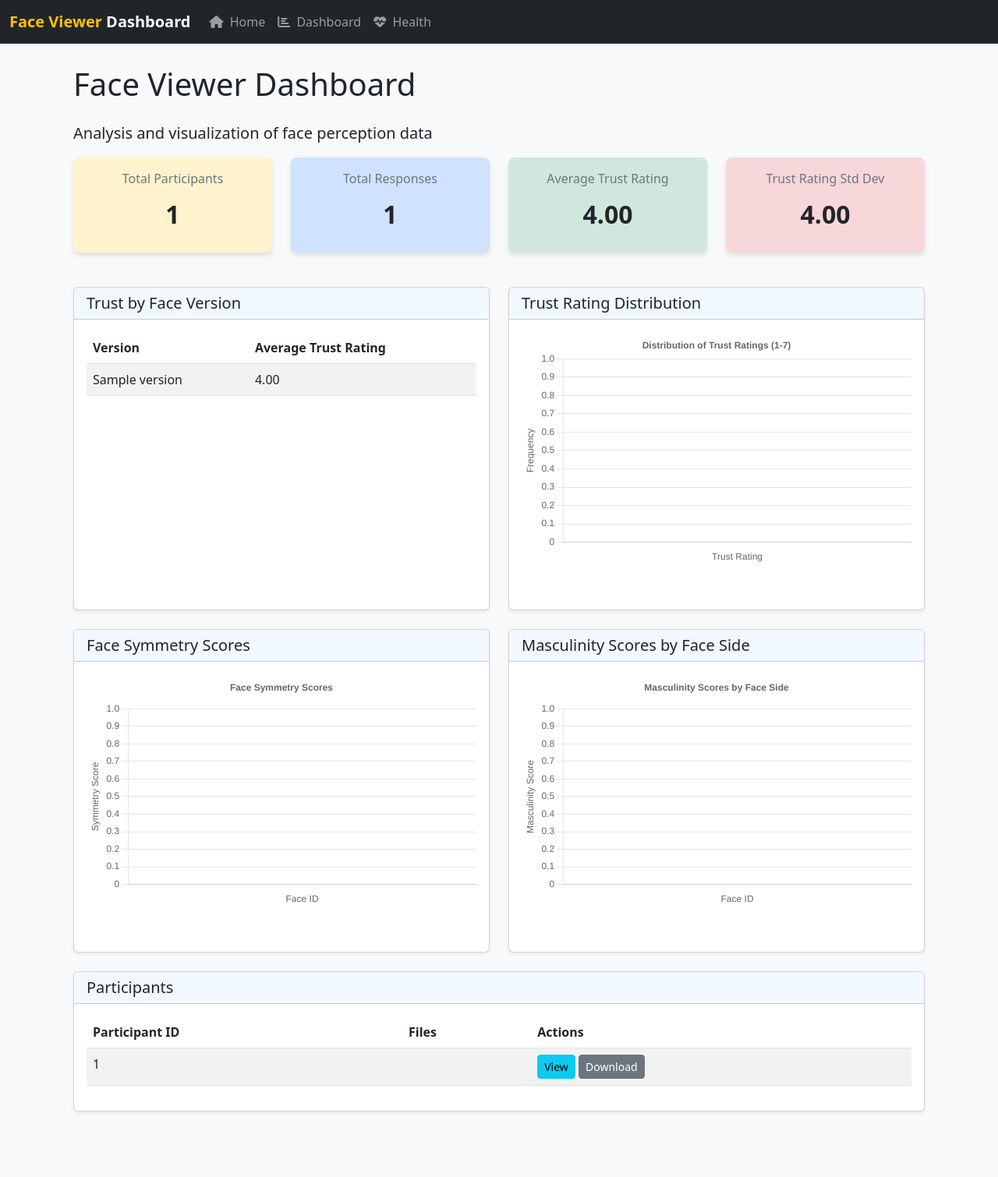
After one commit to VibeZero2/face-viewer-dashboard, a Flask app: template templates/dashboard_simple.html in a window 1280 px wide. The commit adds this page. Shown: the whole page at 78% size. Run offline with Flask 3, Linux system fonts and the light colour scheme; the template is opened without the code that fills it: most values are stand-ins (such as "Sample title", 1, 10 or a date in 2020); parts of the project's set-up code (start-up, migrations or seed data) failed here and were passed over.

Commit message:
Add dashboard functionality with visualizations for face analysis data

```diff
--- a/templates/base_simple.html
+++ b/templates/base_simple.html
@@ -43,6 +43,9 @@
                         <a class="nav-link" href="/"><i class="fas fa-home me-1"></i> Home</a>
                     </li>
                     <li class="nav-item">
+                        <a class="nav-link" href="/dashboard"><i class="fas fa-chart-bar me-1"></i> Dashboard</a>
+                    </li>
+                    <li class="nav-item">
                         <a class="nav-link" href="/health"><i class="fas fa-heartbeat me-1"></i> Health</a>
                     </li>
                 </ul>
--- /dev/null
+++ b/templates/dashboard_simple.html
@@ -0,0 +1,304 @@
+{% extends "base_simple.html" %}
+
+{% block title %}{{ title }} - Face Viewer Dashboard{% endblock %}
+
+{% block head %}
+<script src="https://cdn.jsdelivr.net/npm/chart.js@3.9.1/dist/chart.min.js"></script>
+<style>
+    .stat-card {
+        text-align: center;
+        padding: 15px;
+        border-radius: 8px;
+        margin-bottom: 20px;
+        box-shadow: 0 4px 6px rgba(0,0,0,0.1);
+    }
+    .stat-value {
+        font-size: 2rem;
+        font-weight: bold;
+        margin: 10px 0;
+    }
+    .stat-label {
+        font-size: 1rem;
+        color: #6c757d;
+    }
+    .bg-yellow {
+        background-color: #fff3cd;
+    }
+    .bg-blue {
+        background-color: #cfe2ff;
+    }
+    .bg-green {
+        background-color: #d1e7dd;
+    }
+    .bg-red {
+        background-color: #f8d7da;
+    }
+    .chart-container {
+        position: relative;
+        height: 300px;
+        margin-bottom: 20px;
+    }
+    .table-container {
+        max-height: 400px;
+        overflow-y: auto;
+    }
+</style>
+{% endblock %}
+
+{% block content %}
+<div class="container-fluid mt-4">
+    <div class="row">
+        <div class="col-12">
+            <h1 class="mb-4">Face Viewer Dashboard</h1>
+            <p class="lead">Analysis and visualization of face perception data</p>
+        </div>
+    </div>
+
+    <!-- Summary Statistics Cards -->
+    <div class="row mb-4">
+        <div class="col-md-3">
+            <div class="stat-card bg-yellow">
+                <div class="stat-label">Total Participants</div>
+                <div class="stat-value">{{ summary_stats.total_participants }}</div>
+            </div>
+        </div>
+        <div class="col-md-3">
+            <div class="stat-card bg-blue">
+                <div class="stat-label">Total Responses</div>
+                <div class="stat-value">{{ summary_stats.total_responses }}</div>
+            </div>
+        </div>
+        <div class="col-md-3">
+            <div class="stat-card bg-green">
+                <div class="stat-label">Average Trust Rating</div>
+                <div class="stat-value">{{ "%.2f"|format(summary_stats.avg_trust_rating) }}</div>
+            </div>
+        </div>
+        <div class="col-md-3">
+            <div class="stat-card bg-red">
+                <div class="stat-label">Trust Rating Std Dev</div>
+                <div class="stat-value">{{ "%.2f"|format(summary_stats.std_trust_rating) }}</div>
+            </div>
+        </div>
+    </div>
+
+    <!-- Trust by Face Version -->
+    <div class="row mb-4">
+        <div class="col-md-6">
+            <div class="card h-100">
+                <div class="card-header">
+                    <h5 class="mb-0">Trust by Face Version</h5>
+                </div>
+                <div class="card-body">
+                    <table class="table table-striped">
+                        <thead>
+                            <tr>
+                                <th>Version</th>
+                                <th>Average Trust Rating</th>
+                            </tr>
+                        </thead>
+                        <tbody>
+                            {% for version, rating in summary_stats.trust_by_version.items() %}
+                            <tr>
+                                <td>{{ version }}</td>
+                                <td>{{ "%.2f"|format(rating) }}</td>
+                            </tr>
+                            {% endfor %}
+                        </tbody>
+                    </table>
+                </div>
+            </div>
+        </div>
+        <div class="col-md-6">
+            <div class="card h-100">
+                <div class="card-header">
+                    <h5 class="mb-0">Trust Rating Distribution</h5>
+                </div>
+                <div class="card-body">
+                    <div class="chart-container">
+                        <canvas id="trustDistributionChart"></canvas>
+                    </div>
+                </div>
+            </div>
+        </div>
+    </div>
+
+    <!-- Face Analysis Charts -->
+    <div class="row mb-4">
+        <div class="col-md-6">
+            <div class="card h-100">
+                <div class="card-header">
+                    <h5 class="mb-0">Face Symmetry Scores</h5>
+                </div>
+                <div class="card-body">
+                    <div class="chart-container">
+                        <canvas id="symmetryChart"></canvas>
+                    </div>
+                </div>
+            </div>
+        </div>
+        <div class="col-md-6">
+            <div class="card h-100">
+                <div class="card-header">
+                    <h5 class="mb-0">Masculinity Scores by Face Side</h5>
+                </div>
+                <div class="card-body">
+                    <div class="chart-container">
+                        <canvas id="masculinityChart"></canvas>
+                    </div>
+                </div>
+            </div>
+        </div>
+    </div>
+
+    <!-- Participant List -->
+    <div class="row mb-4">
+        <div class="col-12">
+            <div class="card">
+                <div class="card-header d-flex justify-content-between align-items-center">
+                    <h5 class="mb-0">Participants</h5>
+                </div>
+                <div class="card-body">
+                    <div class="table-container">
+                        <table class="table table-striped table-hover">
+                            <thead>
+                                <tr>
+                                    <th>Participant ID</th>
+                                    <th>Files</th>
+                                    <th>Actions</th>
+                                </tr>
+                            </thead>
+                            <tbody>
+                                {% for pid, files in participants.items() %}
+                                <tr>
+                                    <td>{{ pid }}</td>
+                                    <td>
+                                        {% if files.csv %}<span class="badge bg-success">CSV</span>{% endif %}
+                                        {% if files.xlsx %}<span class="badge bg-primary">XLSX</span>{% endif %}
+                                        {% if files.enc %}<span class="badge bg-warning">ENC</span>{% endif %}
+                                    </td>
+                                    <td>
+                                        <button class="btn btn-sm btn-info">View</button>
+                                        <button class="btn btn-sm btn-secondary">Download</button>
+                                    </td>
+                                </tr>
+                                {% endfor %}
+                            </tbody>
+                        </table>
+                    </div>
+                </div>
+            </div>
+        </div>
+    </div>
+</div>
+{% endblock %}
+
+{% block scripts %}
+<script>
+    document.addEventListener('DOMContentLoaded', function() {
+        // Trust Distribution Chart
+        const trustDistributionData = {{ trust_distribution|safe }};
+        const trustCtx = document.getElementById('trustDistributionChart').getContext('2d');
+        const trustChart = new Chart(trustCtx, {
+            type: 'bar',
+            data: trustDistributionData,
+            options: {
+                responsive: true,
+                maintainAspectRatio: false,
+                plugins: {
+                    title: {
+                        display: true,
+                        text: 'Distribution of Trust Ratings (1-7)'
+                    },
+                    legend: {
+                        display: false
+                    }
+                },
+                scales: {
+                    y: {
+                        beginAtZero: true,
+                        title: {
+                            display: true,
+                            text: 'Frequency'
+                        }
+                    },
+                    x: {
+                        title: {
+                            display: true,
+                            text: 'Trust Rating'
+                        }
+                    }
+                }
+            }
+        });
+
+        // Symmetry Chart
+        const symmetryData = {{ symmetry_data|safe }};
+        const symmetryCtx = document.getElementById('symmetryChart').getContext('2d');
+        const symmetryChart = new Chart(symmetryCtx, {
+            type: 'line',
+            data: symmetryData,
+            options: {
+                responsive: true,
+                maintainAspectRatio: false,
+                plugins: {
+                    title: {
+                        display: true,
+                        text: 'Face Symmetry Scores'
+                    }
+                },
+                scales: {
+                    y: {
+                        min: 0,
+                        max: 1,
+                        title: {
+                            display: true,
+                            text: 'Symmetry Score'
+                        }
+                    },
+                    x: {
+                        title: {
+                            display: true,
+                            text: 'Face ID'
+                        }
+                    }
+                }
+            }
+        });
+
+        // Masculinity Chart
+        const masculinityData = {{ masculinity_data|safe }};
+        const masculinityCtx = document.getElementById('masculinityChart').getContext('2d');
+        const masculinityChart = new Chart(masculinityCtx, {
+            type: 'bar',
+            data: masculinityData,
+            options: {
+                responsive: true,
+                maintainAspectRatio: false,
+                plugins: {
+                    title: {
+                        display: true,
+                        text: 'Masculinity Scores by Face Side'
+                    }
+                },
+                scales: {
+                    y: {
+                        min: 0,
+                        max: 1,
+                        title: {
+                            display: true,
+                            text: 'Masculinity Score'
+                        }
+                    },
+                    x: {
+                        title: {
+                            display: true,
+                            text: 'Face ID'
+                        }
+                    }
+                }
+            }
+        });
+    });
+</script>
+{% endblock %}
```
Also changed, not shown: app_no_pandas.py (+112 -1 lines).
